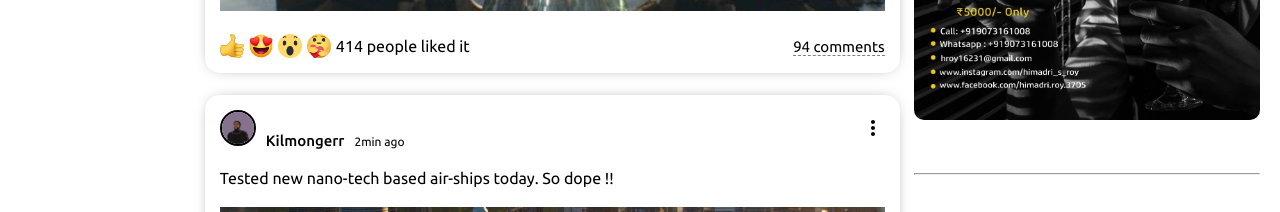
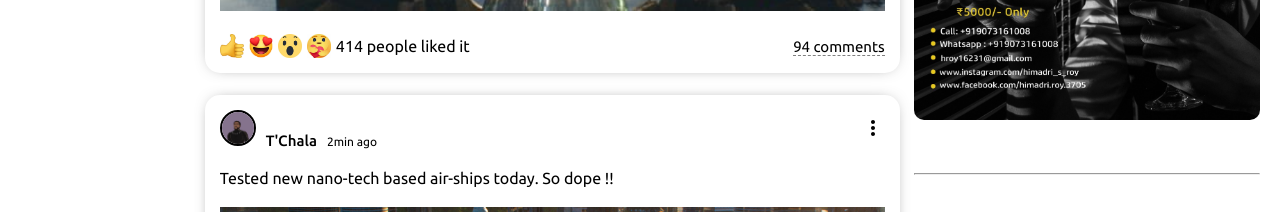
Before and after one commit to riyaroy2086/Social-Media-Web-App, a React (Create React App) app: page / in a window 1280 px wide. Shown: the part 1220-1432 px from the top of the page. Built offline with nearby package versions, Linux system fonts and the light colour scheme; a web font is replaced by a local one.

Commit message:
Update dummyData.js

```diff
--- a/src/dummyData.js
+++ b/src/dummyData.js
@@ -78,7 +78,7 @@ export const Users = [
     {
         id:11,
         profilePicture: "/assets/bp.jpeg",
-        username: "Kilmongerr",
+        username: "T'Chala",
 
 
     },
@@ -95,7 +95,7 @@ export const Users = [
     {
         id:13,
         profilePicture: "/assets/okai.jpeg",
-        username: "Okaii",
+        username: "Okoyee",
 
 
     },
@@ -133,7 +133,7 @@ export const Posts = [
         date:"2min ago",
         profilePicture: "/assets/bp.jpeg",
         photo: "/assets/spaceship.jpg",
-        username: "Kilmongerr",
+        username: "T'Chala",
         usedId :2 ,
         like: 1800,
         comment: 1694,
```
